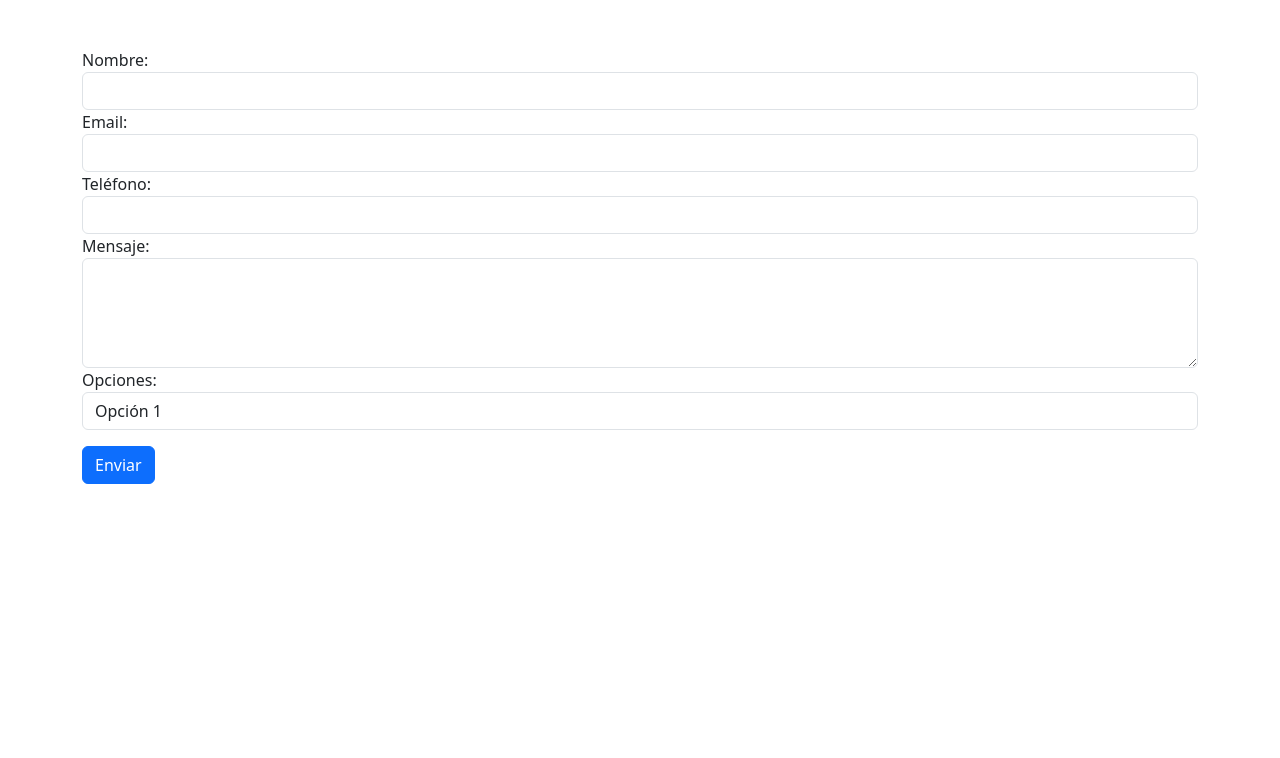
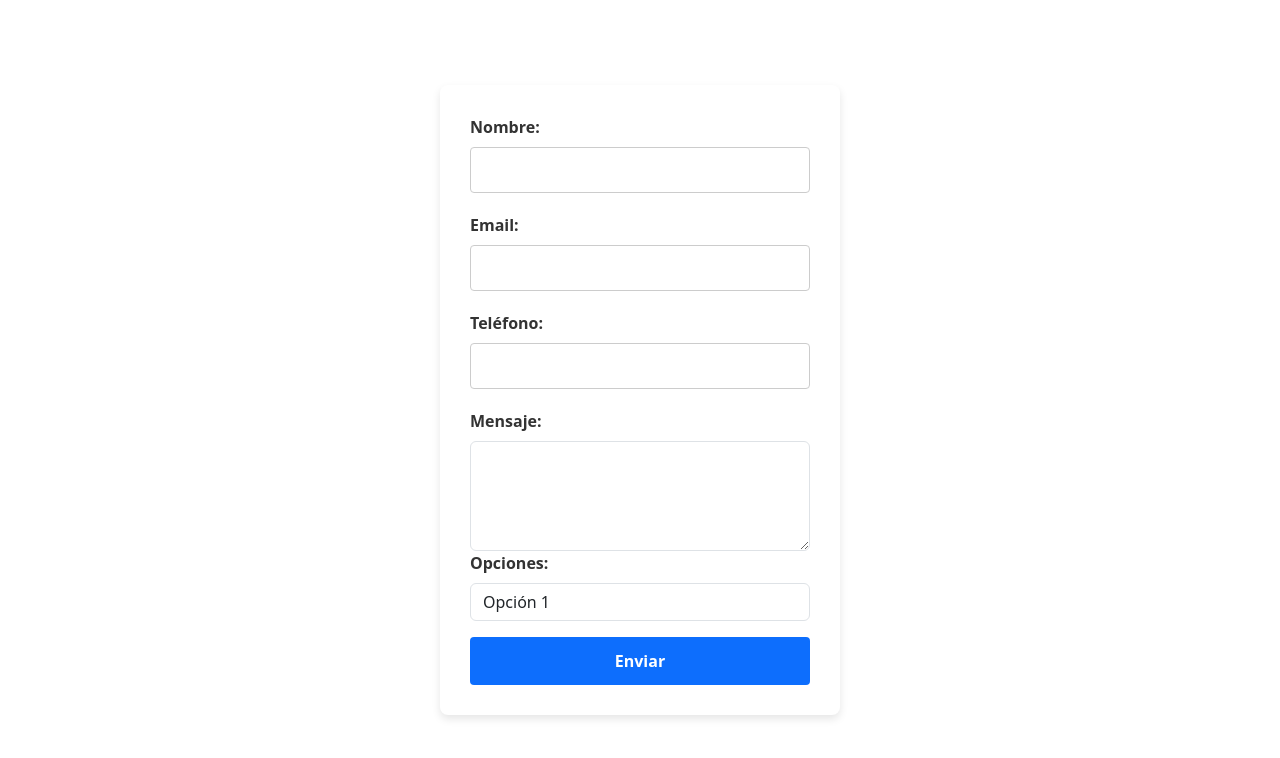
Before and after one commit to Maineromartin/Trabajo, a plain HTML site: page formulario/index.html in a window 1280 px wide. Drawn offline with nearby package versions, Linux system fonts and the light colour scheme.

Commit message:
Agrega estilos CSS al formulario y actualiza la acción del formulario

```diff
--- a/formulario/index.html
+++ b/formulario/index.html
@@ -12,7 +12,7 @@
     <script src="https://cdn.jsdelivr.net/npm/bootstrap@5.3.0/dist/js/bootstrap.bundle.min.js"></script>
 </head>
 <body>
-    <form action="https://labsys.frc.utn.edu.ar/dds-express/eco" method="POST" class="container mt-5">
+    <form action="[https://postman-echo.com/post](https://postman-echo.com/post)" method="POST">
         <div class="form-group">
             <label for="nombre">Nombre:</label>
             <input type="text" id="nombre" name="nombre" class="form-control" required>
--- a/formulario/styles.css
+++ b/formulario/styles.css
@@ -0,0 +1,54 @@
+body {
+    font-family: Arial, sans-serif;
+    background-color: #f4f7f6;
+    display: flex;
+    justify-content: center;
+    align-items: center;
+    height: 100vh;
+    margin: 0;
+}
+
+form {
+    background-color: white;
+    padding: 30px;
+    border-radius: 8px;
+    box-shadow: 0 4px 8px rgba(0,0,0,0.1);
+    width: 100%;
+    max-width: 400px;
+}
+
+label {
+    display: block;
+    margin-bottom: 8px;
+    font-weight: bold;
+    color: #333;
+}
+
+input[type="text"],
+input[type="email"],
+input[type="tel"],
+textarea,
+select {
+    width: 100%;
+    padding: 10px;
+    margin-bottom: 20px;
+    border: 1px solid #ccc;
+    border-radius: 4px;
+    box-sizing: border-box;
+}
+
+input[type="submit"] {
+    width: 100%;
+    padding: 12px;
+    background-color: #0d6efd;
+    color: white;
+    border: none;
+    border-radius: 4px;
+    cursor: pointer;
+    font-size: 16px;
+    font-weight: bold;
+}
+
+input[type="submit"]:hover {
+    background-color: #0b5ed7;
+}
```
